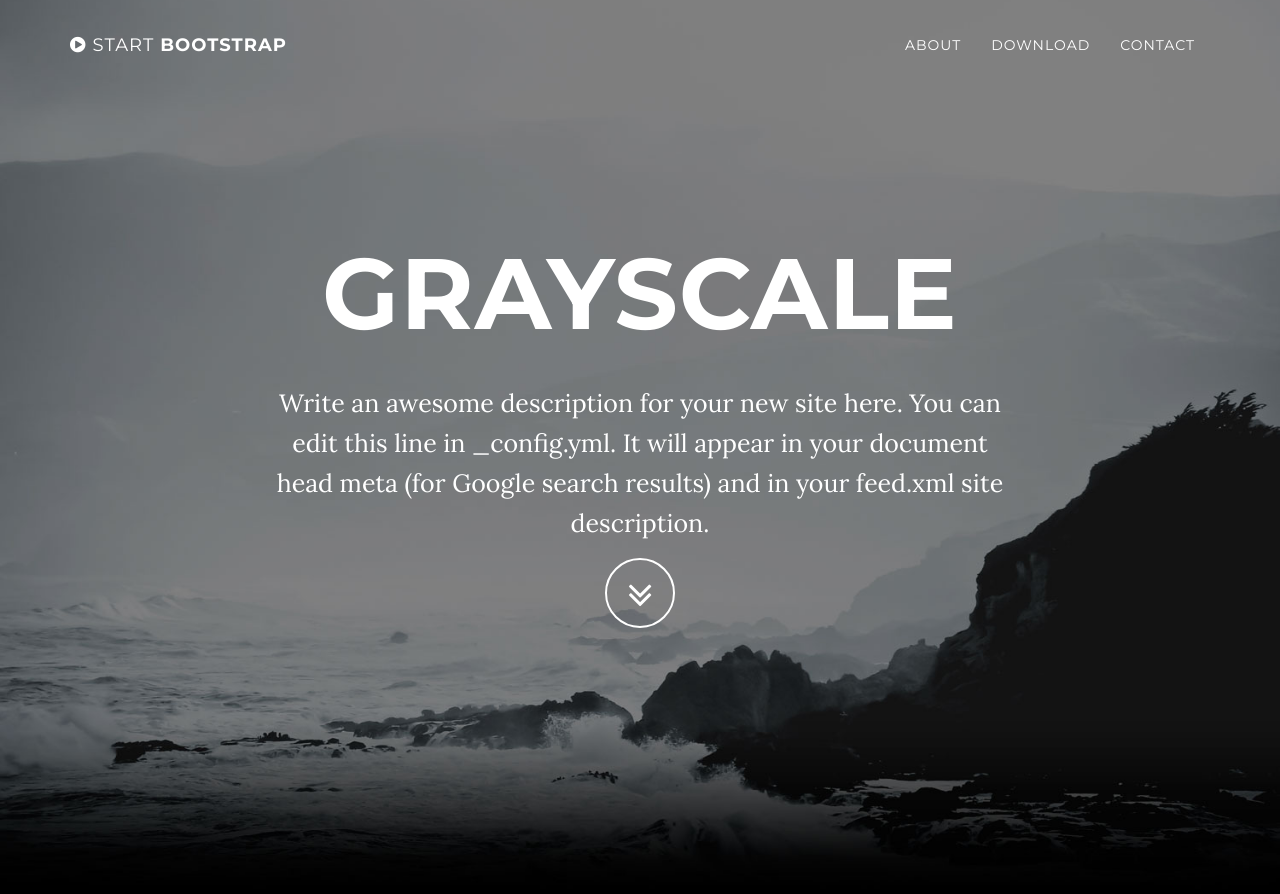
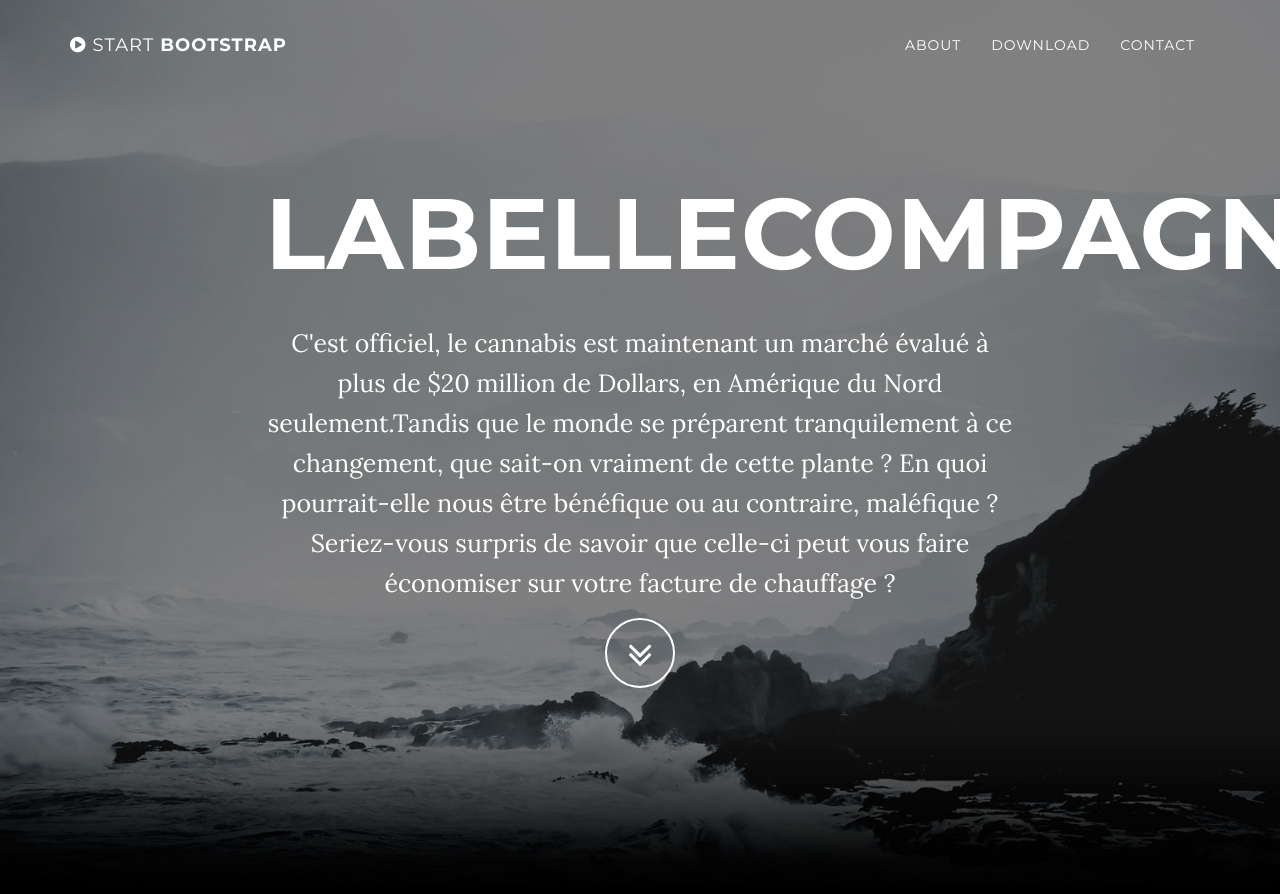
Before and after one commit to LBCMontreal/LaBelleCompagnie, a Jekyll site: the page built from index.html, in a window 1280 px wide and 900 px high. Shown: the top 894 px of the window. Built offline with Jekyll 4.4.1, drawn with Linux system fonts in a browser that asks for light colours; some of the changed text lies outside the part shown.

Commit message:
Grayscale to LBC

```diff
--- a/_config.yml
+++ b/_config.yml
@@ -1,8 +1,10 @@
 # Site settings
-title: Grayscale
-email: your-email@domain.com
+title: LaBelleCompagnie
+email: LaBelleCompagnie2017@gmail.com
 url: https://example.github.io
-description: "Write an awesome description for your new site here. You can edit this line in _config.yml. It will appear in your document head meta (for Google search results) and in your feed.xml site description."
+description: "C'est officiel, le cannabis est maintenant un marché évalué à plus de $20 million de Dollars, en Amérique du Nord seulement.Tandis que le monde se préparent tranquilement à ce changement, que sait-on vraiment de cette plante ?
+En quoi pourrait-elle nous être bénéfique ou au contraire, maléfique ?
+Seriez-vous surpris de savoir que celle-ci peut vous faire économiser sur votre facture de chauffage ?"
 
 # Color settings (hex-codes without the leading hash-tag)
 color:
```
Also changed, not shown: 1 other file.
